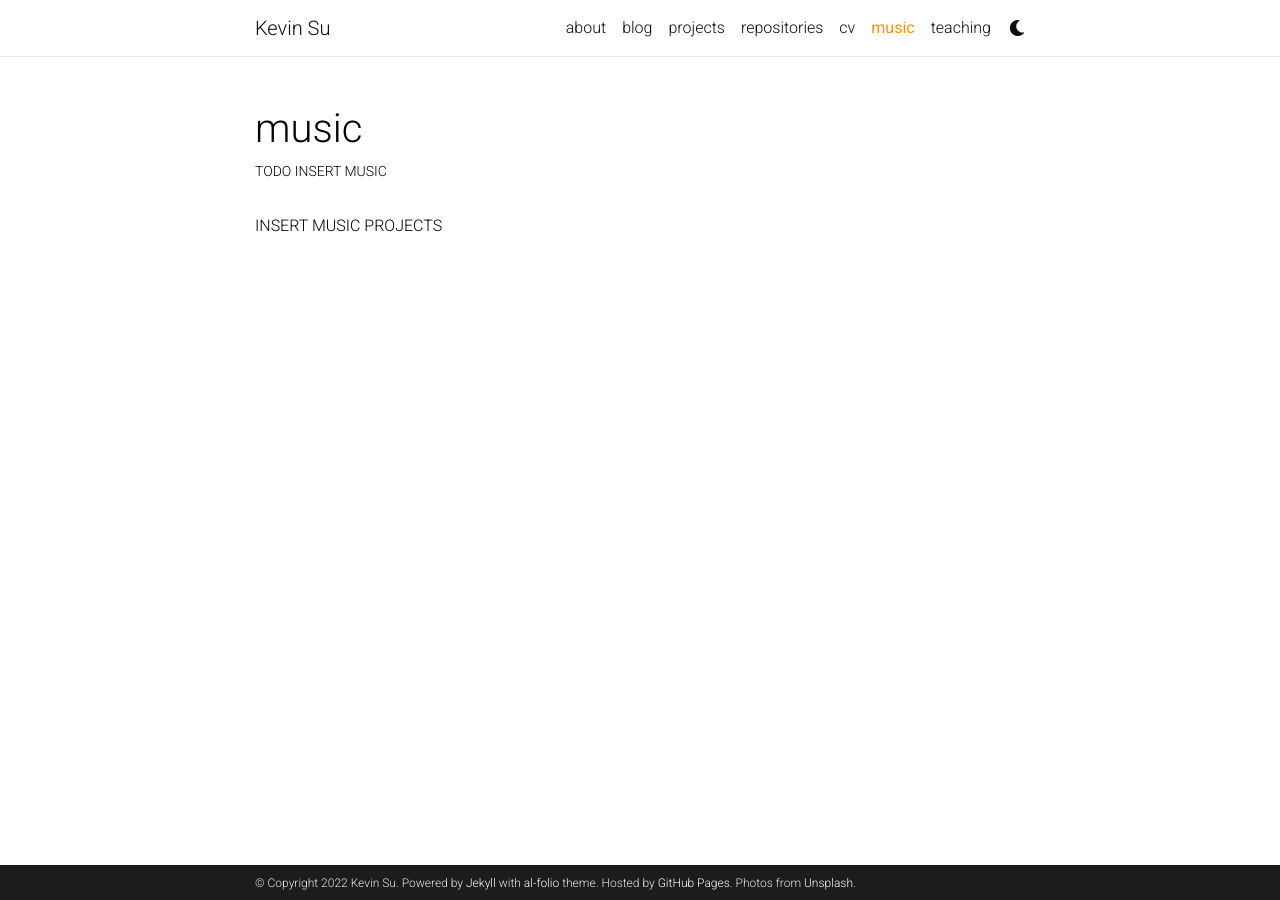
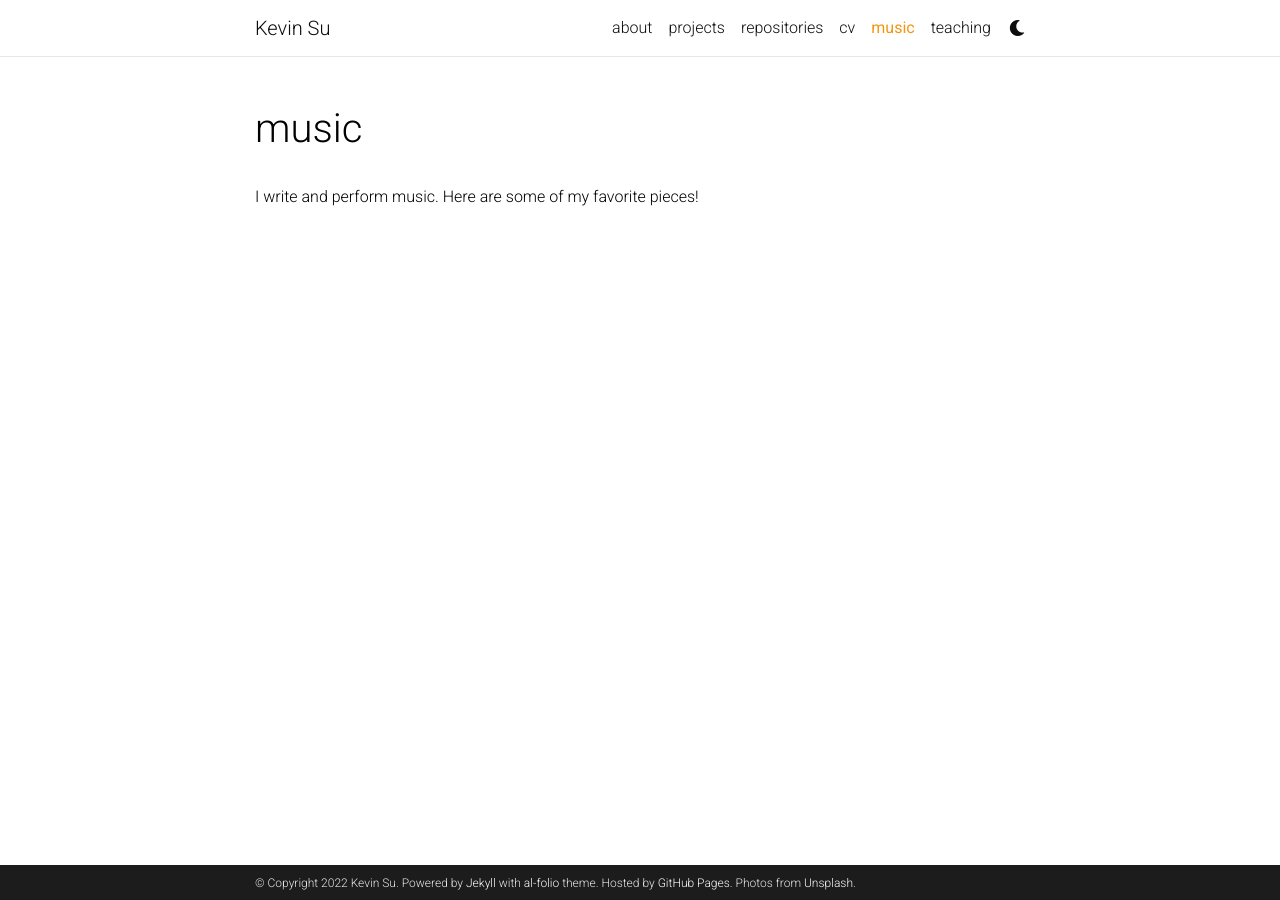
Before and after one commit to kevin20841/kevin20841.github.io, a Jekyll site: the page built from _pages/music.md, in a window 1280 px wide. Built offline with Jekyll 4.4.1, drawn with Linux system fonts in a browser that asks for light colours; comment, search, counter and statistics services are not loaded; a style sheet for code colours, icons or effects is not loaded.

Commit message:
Disable Blog

```diff
--- a/_config.yml
+++ b/_config.yml
@@ -113,8 +113,8 @@ bing_site_verification:  # out your bing-site-verification ID (Bing Webmaster)
 # Blog
 # -----------------------------------------------------------------------------
 
-blog_name: al-folio # blog_name will be displayed in your blog page
-blog_nav_title: blog # your blog must have a title for it to be displayed in the nav bar
+blog_name:  # blog_name will be displayed in your blog page
+blog_nav_title:  # your blog must have a title for it to be displayed in the nav bar
 blog_description: a simple whitespace theme for academics
 permalink: /blog/:year/:title/
 
--- a/_pages/music.md
+++ b/_pages/music.md
@@ -2,9 +2,9 @@
 layout: page
 permalink: /music/
 title: music
-description: TODO INSERT MUSIC
+description:
 nav: true
 nav_order: 4
 ---
 
-INSERT MUSIC PROJECTS
+I write and perform music. Here are some of my favorite pieces!
```
Also changed, not shown: _pages/about.md (+1 -1 lines).
